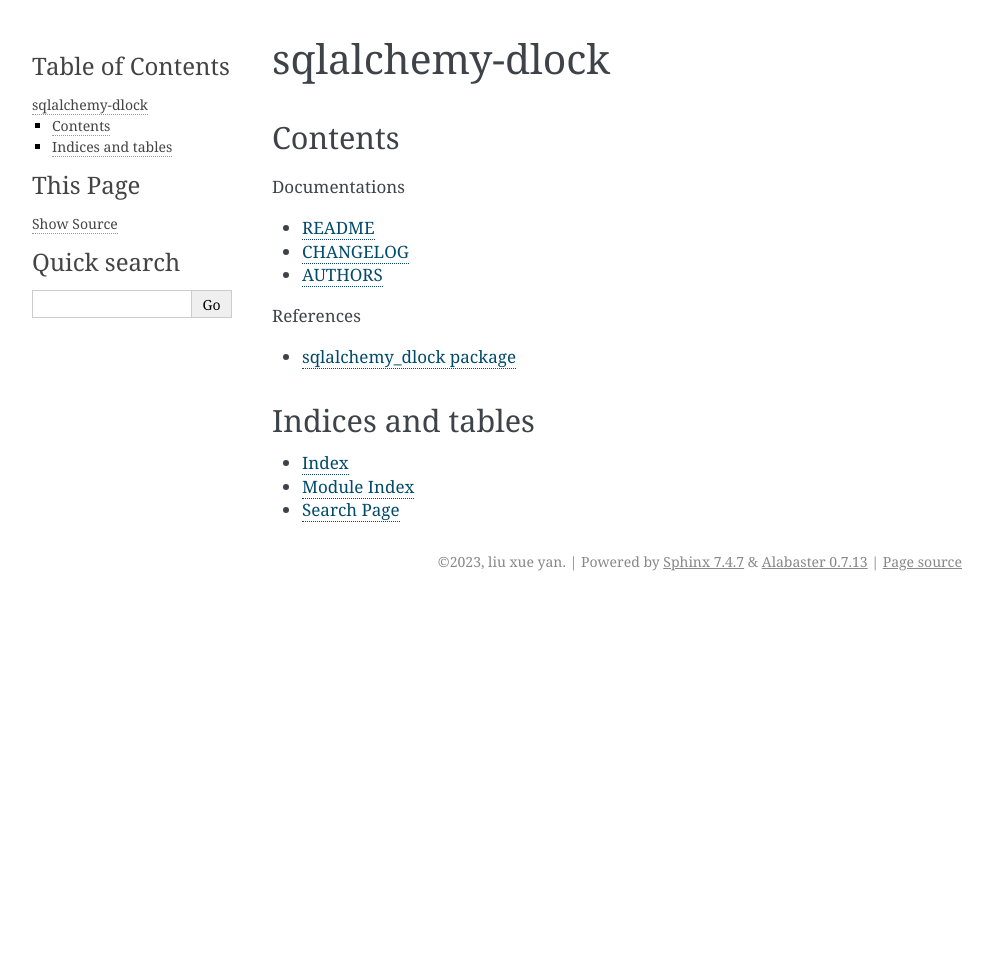
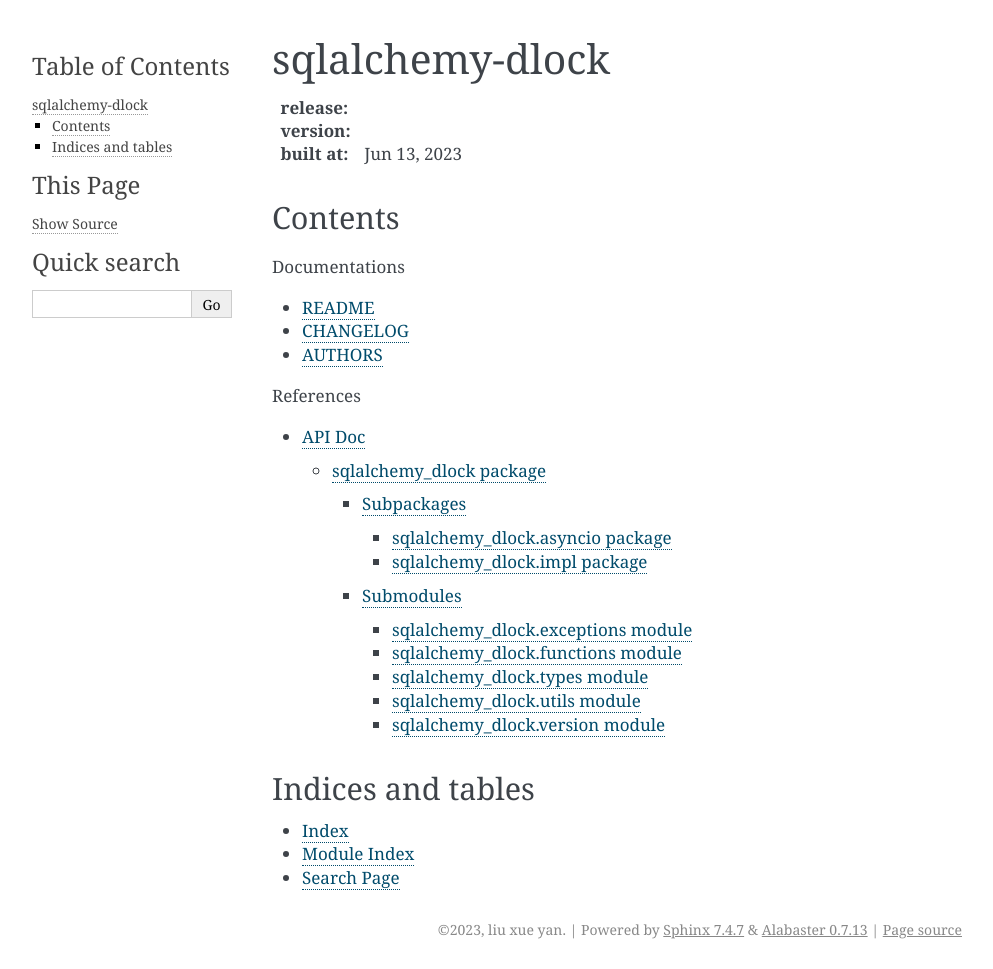
Before and after one commit to tanbro/sqlalchemy-dlock, a Sphinx documentation site: the page built from docs/index.rst, in a window 1280 px wide. Shown: the whole page, without its empty margins (148-1141 px from the left). Built offline with Sphinx 7.4.7, drawn with Linux system fonts in a browser that asks for light colours; before the commit the page ends 900 px from its top, so only the background shows below that.

```diff
--- /dev/null
+++ b/docs/apidoc/modules.rst
@@ -0,0 +1,7 @@
+sqlalchemy_dlock
+================
+
+.. toctree::
+   :maxdepth: 4
+
+   sqlalchemy_dlock
--- a/docs/index.rst
+++ b/docs/index.rst
@@ -3,9 +3,15 @@
    You can adapt this file completely to your liking, but it should at least
    contain the root `toctree` directive.
 
+================
 sqlalchemy-dlock
 ================
 
+:release:  |release|
+:version:  |version|
+:built at: |today|
+
+--------
 Contents
 --------
 
@@ -18,13 +24,13 @@ Contents
    AUTHORS <AUTHORS.md>
 
 .. toctree::
-   :maxdepth: 1
    :caption: References
-   :titlesonly:
+   :maxdepth: 4
 
-   sqlalchemy_dlock
+   API Doc <apidoc/modules>
 
 
+------------------
 Indices and tables
 ------------------
 
```
Also changed, not shown: docs/apidoc/sqlalchemy_dlock.asyncio.functions.rst (renamed from docs/sqlalchemy_dlock.asyncio.functions.rst), docs/apidoc/sqlalchemy_dlock.asyncio.impl.mysql.rst (renamed from docs/sqlalchemy_dlock.asyncio.impl.mysql.rst), docs/apidoc/sqlalchemy_dlock.asyncio.impl.postgresql.rst (renamed from docs/sqlalchemy_dlock.asyncio.impl.postgresql.rst), docs/apidoc/sqlalchemy_dlock.asyncio.impl.rst (renamed from docs/sqlalchemy_dlock.asyncio.impl.rst), docs/apidoc/sqlalchemy_dlock.asyncio.rst (renamed from docs/sqlalchemy_dlock.asyncio.rst), docs/apidoc/sqlalchemy_dlock.asyncio.types.rst (renamed from docs/sqlalchemy_dlock.asyncio.types.rst), docs/apidoc/sqlalchemy_dlock.exceptions.rst (renamed from docs/sqlalchemy_dlock.exceptions.rst), docs/apidoc/sqlalchemy_dlock.functions.rst (renamed from docs/sqlalchemy_dlock.functions.rst), docs/apidoc/sqlalchemy_dlock.impl.mysql.rst (renamed from docs/sqlalchemy_dlock.impl.mysql.rst), docs/apidoc/sqlalchemy_dlock.impl.postgresql.rst (renamed from docs/sqlalchemy_dlock.impl.postgresql.rst), docs/apidoc/sqlalchemy_dlock.impl.rst (renamed from docs/sqlalchemy_dlock.impl.rst), docs/apidoc/sqlalchemy_dlock.rst (renamed from docs/sqlalchemy_dlock.rst), docs/apidoc/sqlalchemy_dlock.types.rst (renamed from docs/sqlalchemy_dlock.types.rst), docs/apidoc/sqlalchemy_dlock.utils.rst (renamed from docs/sqlalchemy_dlock.utils.rst), 1 more files.
